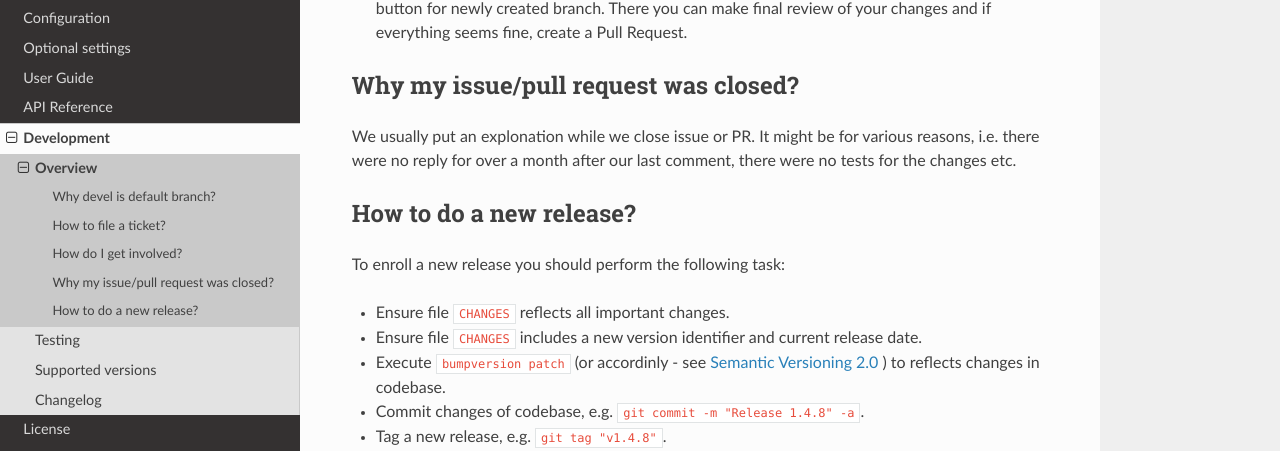
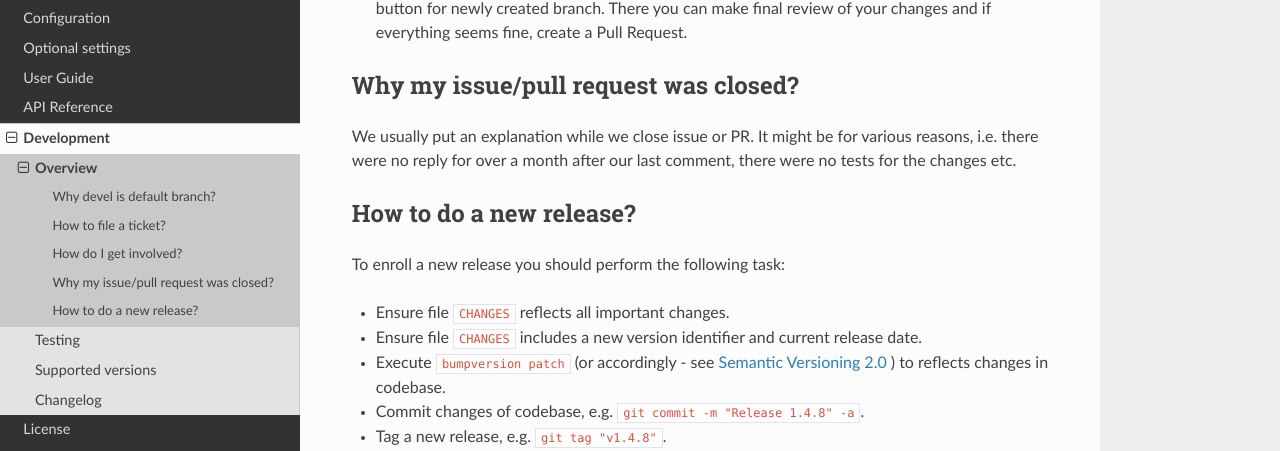
Before and after one commit to django-guardian/django-guardian, a Sphinx documentation site: the page built from docs/develop/overview.rst, in a window 1280 px wide and 900 px high, scrolled down 1154 px. Shown: the part 186-637 px from the top of the window. Built offline with Sphinx 7.4.7 and the Read the Docs theme 2.0.0, drawn with Linux system fonts in a browser that asks for light colours; the version number is read from the project's files by our own code.

Commit message:
docs: Fix a few typos
There are small typos in:
- docs/develop/overview.rst
- docs/develop/testing.rst
- docs/userguide/performance.rst
- guardian/testapp/tests/test_decorators.py
- guardian/testapp/tests/test_orphans.py

Fixes:
- Should read `requires` rather than `requries`.
- Should read `maintenance` rather than `maintainence`.
- Should read `extremely` rather than `extremaly`.
- Should read `explanation` rather than `explonation`.
- Should read `comparison` rather than `comparaison`.
- Should read `building` rather than `buildin`.
- Should read `assign` rather than `assing`.
- Should read `accordingly` rather than `accordinly`.

Signed-off-by: Tim Gates <tim.gates@iress.com>

```diff
--- a/docs/develop/overview.rst
+++ b/docs/develop/overview.rst
@@ -70,7 +70,7 @@
 Why my issue/pull request was closed?
 -------------------------------------
 
-We usually put an explonation while we close issue or PR. It might be for
+We usually put an explanation while we close issue or PR. It might be for
 various reasons, i.e. there were no reply for over a month after our last
 comment, there were no tests for the changes etc.
 
@@ -82,7 +82,7 @@
 
 * Ensure file ``CHANGES`` reflects all important changes.
 * Ensure file ``CHANGES`` includes a new version identifier and current release date.
-* Execute ``bumpversion patch`` (or accordinly - see `Semantic Versioning 2.0 <http://semver.org/>`_ ) to reflects changes in codebase.
+* Execute ``bumpversion patch`` (or accordingly - see `Semantic Versioning 2.0 <http://semver.org/>`_ ) to reflects changes in codebase.
 * Commit changes of codebase, e.g. ``git commit -m "Release 1.4.8" -a``.
 * Tag a new release, e.g. ``git tag "v1.4.8"``.
 * Push new tag to repo - ``git push origin --tags``.
--- a/docs/develop/testing.rst
+++ b/docs/develop/testing.rst
@@ -7,7 +7,7 @@
 ------------
 
 ``django-guardian`` is extending capabilities of Django's authorization
-facilities and as so, it changes it's security somehow. It is extremaly
+facilities and as so, it changes it's security somehow. It is extremely
 important to provide as simplest :ref:`api` as possible.
 
 According to OWASP_, `broken authentication
@@ -26,7 +26,7 @@
 Running tests
 -------------
 
-Tests are run by Django's buildin test runner. To call it simply run::
+Tests are run by Django's building test runner. To call it simply run::
 
     $ python setup.py test
 
@@ -45,7 +45,7 @@
 for tests and we use it as a backup - we try to cover 100% of the code used by
 ``django-guardian``. This of course does *NOT* mean that if all of the codebase
 is covered by tests we can be sure there is no bug (as specification of almost
-all applications requries some unique scenarios to be tested). On the other hand
+all applications requires some unique scenarios to be tested). On the other hand
 it definitely helps to track missing parts.
 
 To run tests with coverage_ support and show the report after we have provided
--- a/docs/userguide/performance.rst
+++ b/docs/userguide/performance.rst
@@ -103,7 +103,7 @@
 relation for user/group object permissions and will use those models. It is
 also possible to use only user or only group-based direct relation, however it
 is discouraged (it's not consistent and might be a quick road to hell from the
-maintainence point of view, especially).
+maintenance point of view, especially).
 
 To temporarily disable the detection of this direct relation model, add
 ``enabled = False`` to the object permission model classes. This is useful to
```
Also changed, not shown: 2 other files.
